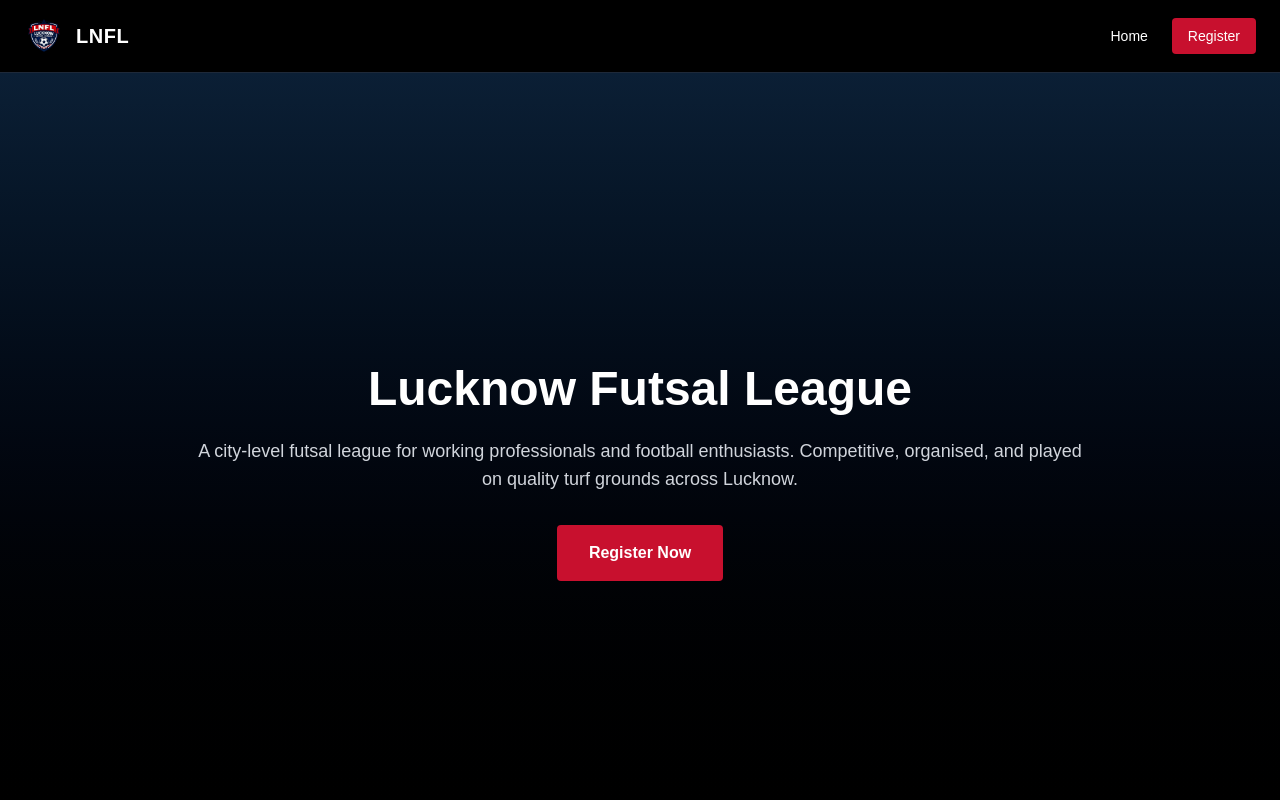
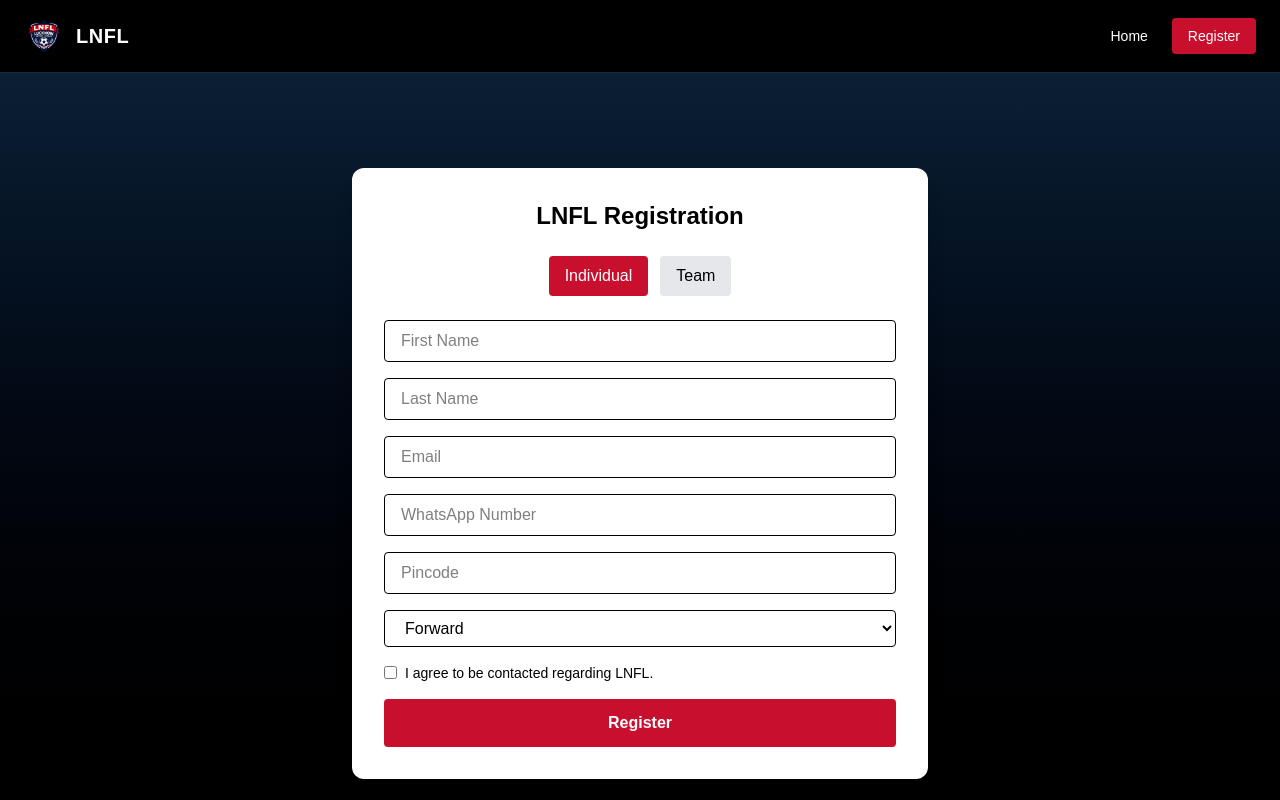
Before and after one commit to Starandstrip/lnfl-website, a Next.js app: page /register in a window 1280 px wide. Shown: the top 800 px of the page. Built offline with nearby package versions, Linux system fonts and the light colour scheme.

Commit message:
Fix home and register page content placement

```diff
--- a/src/app/page.js
+++ b/src/app/page.js
@@ -1,40 +1,131 @@
-export default function Home() {
+import Link from "next/link";
+
+export default function HomePage() {
   return (
-    <main className="min-h-screen bg-white text-gray-900">
+    <main>
       {/* Hero Section */}
-      <section className="bg-[#0B1C2D] text-white py-20 px-6 text-center">
-        <h1 className="text-4xl md:text-6xl font-bold mb-4">
-          Lucknow Futsal League
-        </h1>
-        <p className="text-lg md:text-xl max-w-2xl mx-auto">
-          A competitive futsal league for working professionals who play for passion.
-        </p>
+      <section className="min-h-screen bg-gradient-to-b from-[#0b1f35] to-black flex items-center justify-center px-6">
+        <div className="max-w-4xl text-center">
+          <h1 className="text-4xl md:text-5xl font-bold text-white mb-6">
+            Lucknow Futsal League
+          </h1>
+          <p className="text-gray-300 text-lg mb-8">
+            A city-level futsal league for working professionals and football
+            enthusiasts. Competitive, organised, and played on quality turf
+            grounds across Lucknow.
+          </p>
 
-        <div className="mt-8">
-          <a
+          <Link
             href="/register"
-            className="inline-block bg-[#C4161C] hover:bg-red-700 text-white px-8 py-3 rounded font-semibold transition"
+            className="inline-block bg-[#c8102e] hover:bg-red-700 text-white px-8 py-4 rounded font-semibold transition"
           >
             Register Now
-          </a>
+          </Link>
         </div>
       </section>
 
-      {/* Info Section */}
-      <section className="py-16 px-6 max-w-6xl mx-auto grid md:grid-cols-3 gap-10 text-center">
-        <div>
-          <h3 className="text-xl font-bold mb-2">20 Teams</h3>
-          <p>Carefully selected amateur teams from Lucknow.</p>
+      {/* What is LNFL */}
+      <section className="bg-black py-16 px-6">
+        <div className="max-w-5xl mx-auto text-center">
+          <h2 className="text-2xl font-bold text-white mb-4">
+            What is LNFL?
+          </h2>
+          <p className="text-gray-400 max-w-3xl mx-auto">
+            Lucknow Futsal League (LNFL) is a structured futsal league designed
+            for players who want to enjoy competitive football alongside their
+            regular professional lives. No pro pressure — just quality football,
+            fair play, and great matchday experience.
+          </p>
         </div>
+      </section>
 
-        <div>
-          <h3 className="text-xl font-bold mb-2">April Kickoff</h3>
-          <p>Season 1 starts this April. Registrations open soon.</p>
+      {/* Who is it for */}
+      <section className="bg-[#0b0b0b] py-16 px-6">
+        <div className="max-w-6xl mx-auto">
+          <h2 className="text-2xl font-bold text-white text-center mb-10">
+            Who is it for?
+          </h2>
+
+          <div className="grid md:grid-cols-3 gap-8 text-center">
+            <div className="border border-gray-800 rounded-lg p-6">
+              <h3 className="text-white font-semibold mb-2">
+                Working Professionals
+              </h3>
+              <p className="text-gray-400 text-sm">
+                Aged 25+, balancing work, business, and football.
+              </p>
+            </div>
+
+            <div className="border border-gray-800 rounded-lg p-6">
+              <h3 className="text-white font-semibold mb-2">
+                Casual & Semi-Competitive Players
+              </h3>
+              <p className="text-gray-400 text-sm">
+                Not professionals, but serious about enjoying the game.
+              </p>
+            </div>
+
+            <div className="border border-gray-800 rounded-lg p-6">
+              <h3 className="text-white font-semibold mb-2">
+                Teams & Individuals
+              </h3>
+              <p className="text-gray-400 text-sm">
+                Register as a full team or join as an individual.
+              </p>
+            </div>
+          </div>
         </div>
+      </section>
 
-        <div>
-          <h3 className="text-xl font-bold mb-2">Futsal Focused</h3>
-          <p>Fast-paced matches designed for working professionals.</p>
+      {/* How it works */}
+      <section className="bg-black py-16 px-6">
+        <div className="max-w-6xl mx-auto">
+          <h2 className="text-2xl font-bold text-white text-center mb-10">
+            How it works
+          </h2>
+
+          <div className="grid md:grid-cols-4 gap-6 text-center">
+            <div>
+              <span className="text-[#c8102e] font-bold text-xl">1</span>
+              <p className="text-gray-400 mt-2">
+                Register as Individual or Team
+              </p>
+            </div>
+            <div>
+              <span className="text-[#c8102e] font-bold text-xl">2</span>
+              <p className="text-gray-400 mt-2">
+                Grouped by nearby location (pincode-based)
+              </p>
+            </div>
+            <div>
+              <span className="text-[#c8102e] font-bold text-xl">3</span>
+              <p className="text-gray-400 mt-2">
+                League matches on weekends
+              </p>
+            </div>
+            <div>
+              <span className="text-[#c8102e] font-bold text-xl">4</span>
+              <p className="text-gray-400 mt-2">
+                Knockouts and finals
+              </p>
+            </div>
+          </div>
+        </div>
+      </section>
+
+      {/* Season Snapshot */}
+      <section className="bg-[#0b0b0b] py-16 px-6">
+        <div className="max-w-5xl mx-auto text-center">
+          <h2 className="text-2xl font-bold text-white mb-6">
+            Season Snapshot
+          </h2>
+
+          <div className="grid md:grid-cols-4 gap-6 text-sm">
+            <div className="text-gray-300">📍 Lucknow</div>
+            <div className="text-gray-300">🗓 Starts April</div>
+            <div className="text-gray-300">⚽ 6v6 Format</div>
+            <div className="text-gray-300">👥 Limited Slots</div>
+          </div>
         </div>
       </section>
     </main>
--- a/src/app/register/page.js
+++ b/src/app/register/page.js
@@ -1,133 +1,118 @@
-import Link from "next/link";
+"use client";
 
-export default function HomePage() {
+import { useState } from "react";
+
+export default function RegisterPage() {
+  const [type, setType] = useState("individual");
+  const [loading, setLoading] = useState(false);
+
+  async function handleSubmit(e) {
+    e.preventDefault();
+    if (loading) return;
+
+    setLoading(true);
+
+    const form = e.target;
+
+    const payload = {
+      type,
+      firstName: form.firstName.value,
+      lastName: form.lastName.value,
+      email: form.email.value,
+      phone: form.phone.value,
+      position: type === "individual" ? form.position?.value : null,
+      teamName: type === "team" ? form.teamName?.value : null,
+      playersCount: type === "team" ? form.playersCount?.value : null,
+      pincode: form.pincode.value,
+      consent: form.consent.checked,
+    };
+
+    const res = await fetch("/api/register", {
+      method: "POST",
+      headers: { "Content-Type": "application/json" },
+      body: JSON.stringify(payload),
+    });
+
+    const data = await res.json();
+    setLoading(false);
+
+    if (data.success) {
+      window.location.href = data.whatsappUrl;
+    } else {
+      alert(data.error || "Registration failed");
+    }
+  }
+
   return (
-    <main>
-      {/* Hero Section */}
-      <section className="min-h-screen bg-gradient-to-b from-[#0b1f35] to-black flex items-center justify-center px-6">
-        <div className="max-w-4xl text-center">
-          <h1 className="text-4xl md:text-5xl font-bold text-white mb-6">
-            Lucknow Futsal League
-          </h1>
-          <p className="text-gray-300 text-lg mb-8">
-            A city-level futsal league for working professionals and football
-            enthusiasts. Competitive, organised, and played on quality turf
-            grounds across Lucknow.
-          </p>
+    <div className="min-h-screen bg-gradient-to-b from-[#0b1f35] to-black flex items-center justify-center px-4">
+      <div className="w-full max-w-xl bg-white rounded-xl shadow-xl p-8">
+        <h1 className="text-2xl font-bold text-center mb-6 text-black">
+          LNFL Registration
+        </h1>
 
-          <Link
-            href="/register"
-            className="inline-block bg-[#c8102e] hover:bg-red-700 text-white px-8 py-4 rounded font-semibold transition"
+        <div className="flex justify-center gap-3 mb-6">
+          <button
+            type="button"
+            onClick={() => setType("individual")}
+            className={`px-4 py-2 rounded ${
+              type === "individual"
+                ? "bg-[#c8102e] text-white"
+                : "bg-gray-200 text-black"
+            }`}
           >
-            Register Now
-          </Link>
+            Individual
+          </button>
+
+          <button
+            type="button"
+            onClick={() => setType("team")}
+            className={`px-4 py-2 rounded ${
+              type === "team"
+                ? "bg-[#c8102e] text-white"
+                : "bg-gray-200 text-black"
+            }`}
+          >
+            Team
+          </button>
         </div>
-      </section>
 
-      {/* What is LNFL */}
-      <section className="bg-black py-16 px-6">
-        <div className="max-w-5xl mx-auto text-center">
-          <h2 className="text-2xl font-bold text-white mb-4">
-            What is LNFL?
-          </h2>
-          <p className="text-gray-400 max-w-3xl mx-auto">
-            Lucknow Futsal League (LNFL) is a structured futsal league designed
-            for players who want to enjoy competitive football alongside their
-            regular professional lives. No pro pressure — just quality football,
-            fair play, and great matchday experience.
-          </p>
-        </div>
-      </section>
+        <form onSubmit={handleSubmit} className="space-y-4">
+          <input name="firstName" placeholder="First Name" required className="w-full border rounded px-4 py-2 text-black" />
+          <input name="lastName" placeholder="Last Name" required className="w-full border rounded px-4 py-2 text-black" />
+          <input name="email" type="email" placeholder="Email" required className="w-full border rounded px-4 py-2 text-black" />
+          <input name="phone" placeholder="WhatsApp Number" required className="w-full border rounded px-4 py-2 text-black" />
+          <input name="pincode" placeholder="Pincode" required className="w-full border rounded px-4 py-2 text-black" />
 
-      {/* Who is it for */}
-      <section className="bg-[#0b0b0b] py-16 px-6">
-        <div className="max-w-6xl mx-auto">
-          <h2 className="text-2xl font-bold text-white text-center mb-10">
-            Who is it for?
-          </h2>
+          {type === "individual" && (
+            <select name="position" className="w-full border rounded px-4 py-2 text-black">
+              <option>Forward</option>
+              <option>Midfielder</option>
+              <option>Defender</option>
+              <option>Goalkeeper</option>
+              <option>Manager</option>
+            </select>
+          )}
 
-          <div className="grid md:grid-cols-3 gap-8 text-center">
-            <div className="border border-gray-800 rounded-lg p-6">
-              <h3 className="text-white font-semibold mb-2">
-                Working Professionals
-              </h3>
-              <p className="text-gray-400 text-sm">
-                Aged 25+, balancing work, business, and football.
-              </p>
-            </div>
+          {type === "team" && (
+            <>
+              <input name="teamName" placeholder="Team Name" required className="w-full border rounded px-4 py-2 text-black" />
+              <input name="playersCount" type="number" placeholder="Number of players" required className="w-full border rounded px-4 py-2 text-black" />
+            </>
+          )}
 
-            <div className="border border-gray-800 rounded-lg p-6">
-              <h3 className="text-white font-semibold mb-2">
-                Casual & Semi-Competitive Players
-              </h3>
-              <p className="text-gray-400 text-sm">
-                Not professionals, but serious about enjoying the game.
-              </p>
-            </div>
+          <label className="flex items-center gap-2 text-sm text-black">
+            <input type="checkbox" name="consent" required />
+            I agree to be contacted regarding LNFL.
+          </label>
 
-            <div className="border border-gray-800 rounded-lg p-6">
-              <h3 className="text-white font-semibold mb-2">
-                Teams & Individuals
-              </h3>
-              <p className="text-gray-400 text-sm">
-                Register as a full team or join as an individual.
-              </p>
-            </div>
-          </div>
-        </div>
-      </section>
-
-      {/* How it works */}
-      <section className="bg-black py-16 px-6">
-        <div className="max-w-6xl mx-auto">
-          <h2 className="text-2xl font-bold text-white text-center mb-10">
-            How it works
-          </h2>
-
-          <div className="grid md:grid-cols-4 gap-6 text-center">
-            <div>
-              <span className="text-[#c8102e] font-bold text-xl">1</span>
-              <p className="text-gray-400 mt-2">
-                Register as Individual or Team
-              </p>
-            </div>
-            <div>
-              <span className="text-[#c8102e] font-bold text-xl">2</span>
-              <p className="text-gray-400 mt-2">
-                Grouped by nearby location (pincode-based)
-              </p>
-            </div>
-            <div>
-              <span className="text-[#c8102e] font-bold text-xl">3</span>
-              <p className="text-gray-400 mt-2">
-                League matches on weekends
-              </p>
-            </div>
-            <div>
-              <span className="text-[#c8102e] font-bold text-xl">4</span>
-              <p className="text-gray-400 mt-2">
-                Knockouts and finals
-              </p>
-            </div>
-          </div>
-        </div>
-      </section>
-
-      {/* Season Snapshot */}
-      <section className="bg-[#0b0b0b] py-16 px-6">
-        <div className="max-w-5xl mx-auto text-center">
-          <h2 className="text-2xl font-bold text-white mb-6">
-            Season Snapshot
-          </h2>
-
-          <div className="grid md:grid-cols-4 gap-6 text-sm">
-            <div className="text-gray-300">📍 Lucknow</div>
-            <div className="text-gray-300">🗓 Starts April</div>
-            <div className="text-gray-300">⚽ 6v6 Format</div>
-            <div className="text-gray-300">👥 Limited Slots</div>
-          </div>
-        </div>
-      </section>
-    </main>
+          <button
+            disabled={loading}
+            className="w-full bg-[#c8102e] hover:bg-red-700 text-white font-semibold py-3 rounded"
+          >
+            {loading ? "Submitting..." : "Register"}
+          </button>
+        </form>
+      </div>
+    </div>
   );
 }
```
